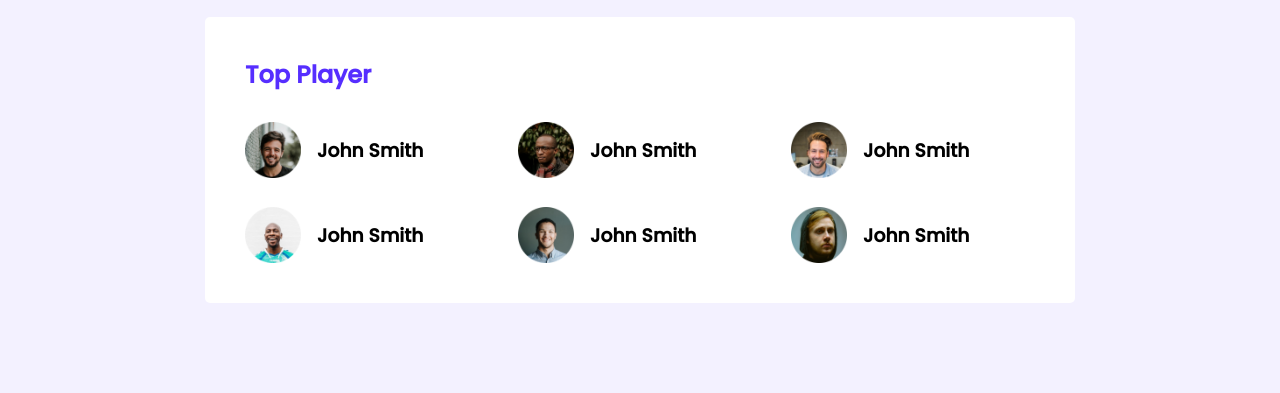
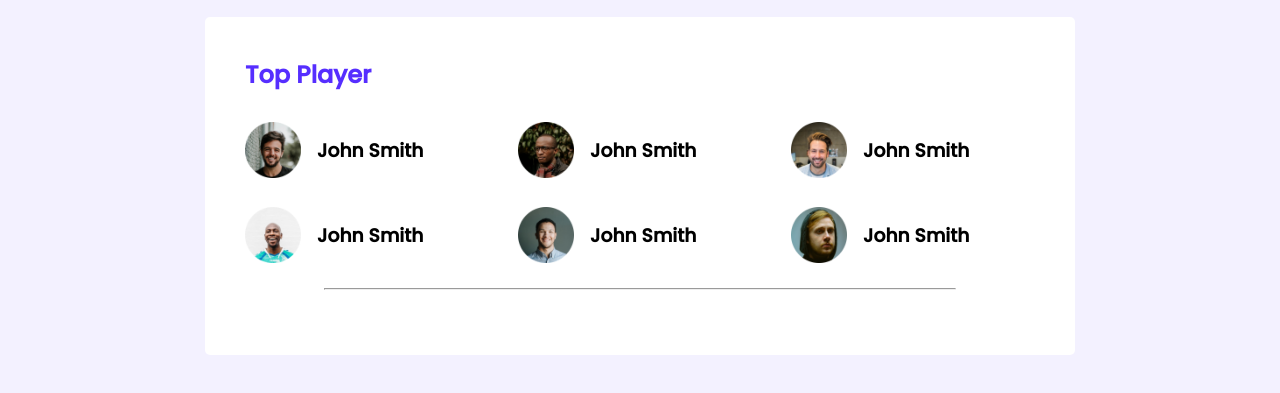
Before and after one commit to coddermoon/leader-board, a plain HTML site: page index.html in a window 1280 px wide. Shown: the part 83-476 px from the top of the page. Drawn offline with Linux system fonts and the light colour scheme.

Commit message:
add player section

```diff
--- a/css/style.css
+++ b/css/style.css
@@ -85,3 +85,12 @@ height: 51px;
     width: 56px;
 
 }
+
+hr.break {
+
+    width: 80%;
+    margin: 25px auto;
+
+    background: regray;
+    background: #D1D1D1;
+}
--- a/index.html
+++ b/index.html
@@ -62,7 +62,9 @@
                     <img src="./images/players/player-6.png" alt="player-1">
                     <h3 class="content-heading">John Smith</h3>
                 </div>
+
             </div>
+            <hr class="break">
            </div>
        </div>
     </div>
```
